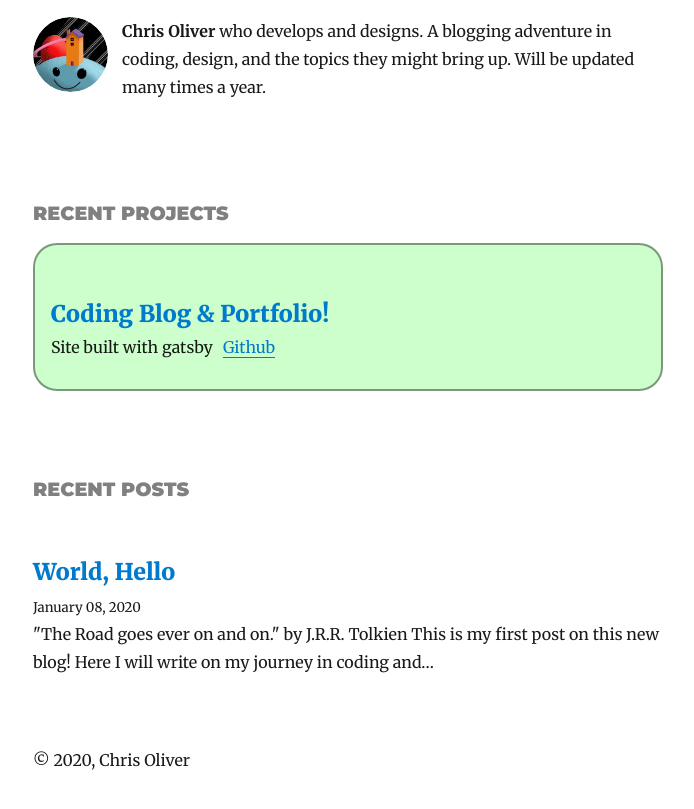
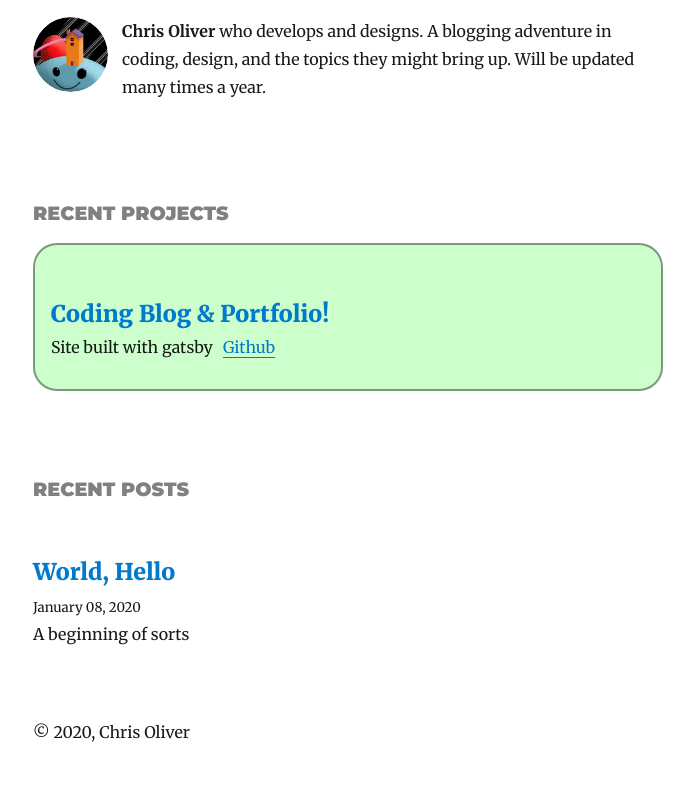
Before and after one commit to ChristianOliver/blogsite, a Gatsby site: page / in a window 1280 px wide. Shown: the part 137-946 px from the top of the page, without its empty margins (292-986 px from the left). After the commit the page ends 925 px from the top, so only its background shows below. Built offline with nearby package versions, Linux system fonts and the light colour scheme; Gatsby itself is replaced by a stand-in of ours; some packages are replaced by stand-ins of ours.

Commit message:
Fixing Bug
Not having a description threw a graphql request error

```diff
--- a/content/blog/hello-world/index.md
+++ b/content/blog/hello-world/index.md
@@ -1,6 +1,7 @@
 ---
 title: World, Hello
 date: "2020-01-08"
+description: "A beginning of sorts"
 ---
 
 >   "The Road goes ever on and on."  by J.R.R. Tolkien
--- a/gatsby-config.js
+++ b/gatsby-config.js
@@ -19,7 +19,6 @@ module.exports = {
           },
         ],
       },
-
     ],
   },
   plugins: [
```
Also changed, not shown: content/blog/hello-world/salty_egg.jpg (deleted).
